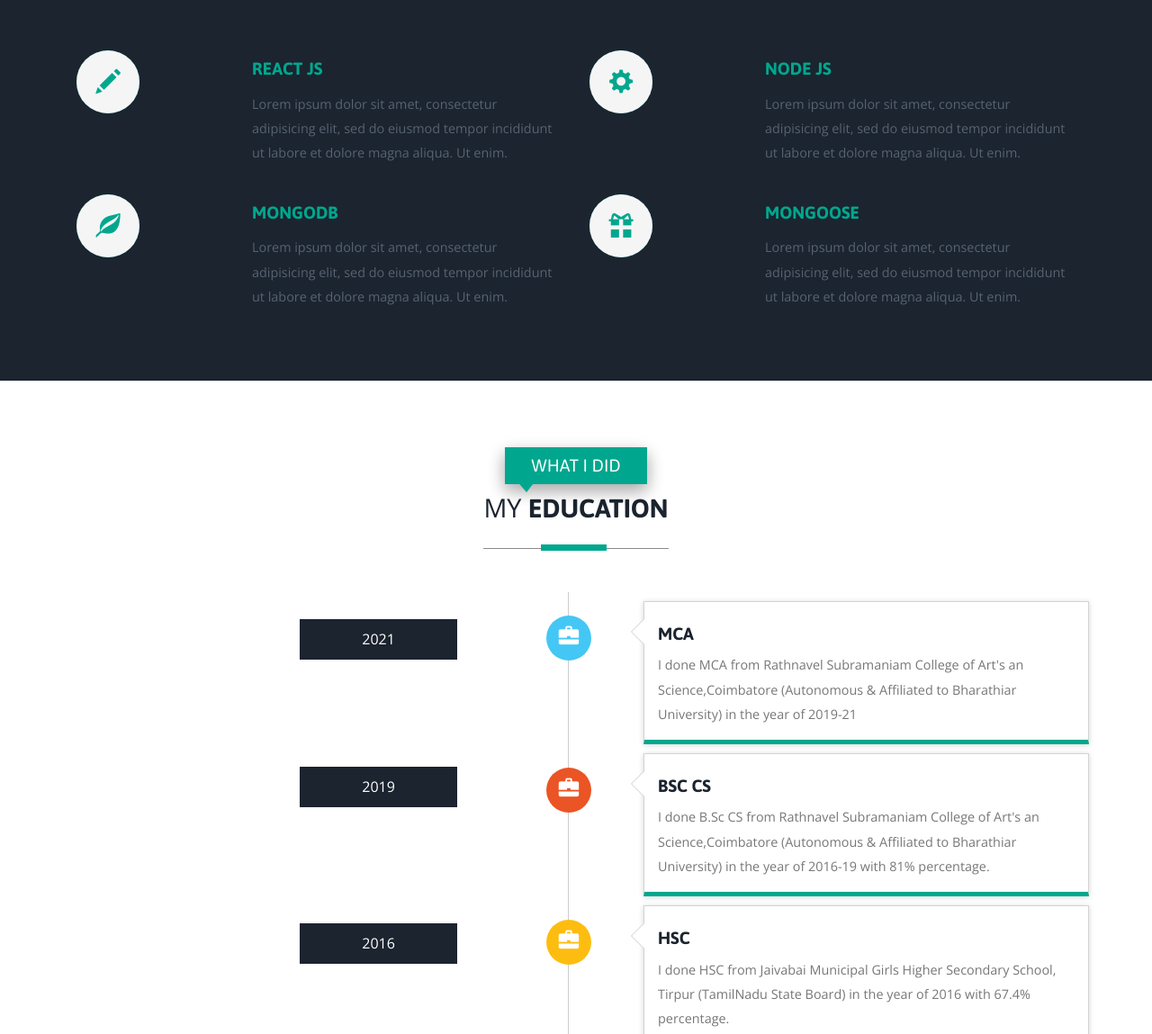
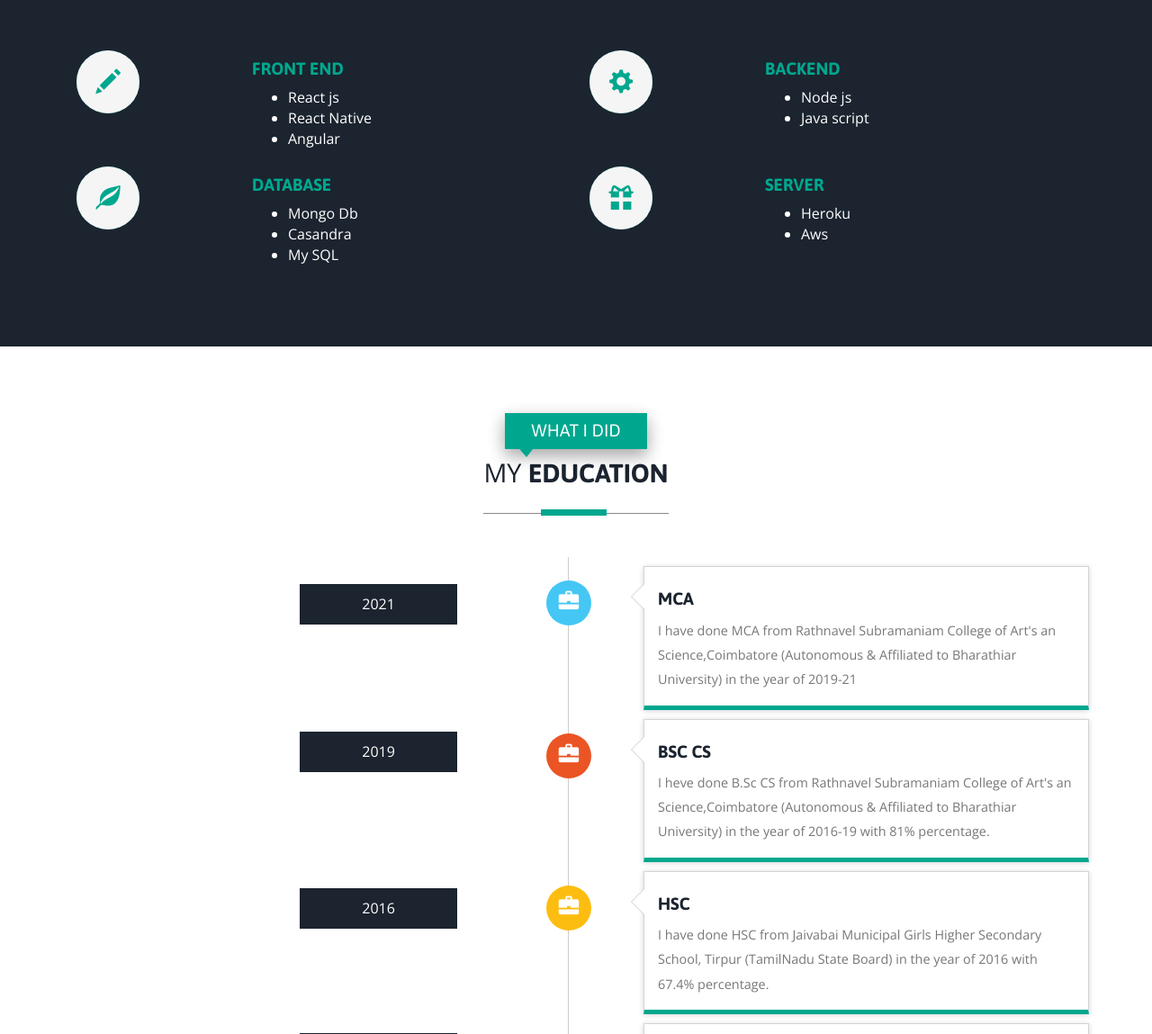
Before and after one commit to Palinjebamalar/resume, a plain HTML site: page index.html in a window 1280 px wide. Shown: the part 1460-2609 px from the top of the page at 90% size. Drawn offline with nearby package versions, Linux system fonts and the light colour scheme; files whose address does not match are found by name.

Commit message:
Update index.html

```diff
--- a/index.html
+++ b/index.html
@@ -124,21 +124,24 @@ Smartphone Compatible web template, free webdesigns for Nokia, Samsung, LG, Sony
 					                <div class="item">
 					                	<div class="about-left-grid">
 											<h2>Hi! I'm <span>Palin Jebamalar I</span></h2>
-											<p>Seeking a position in an organization where I can show my technical abilities to contribute for the growth of the organization as well as to fulfill my carrier objectives to enhance my knowledge in the rapidly changing field.</p>
+											<p>A motivated individual with in-depth knowledge of languages and development tools, seeking a position in a growth-oriented company where I can use my skills to the advantage of the company while having the scope to develop my own skills.</p>
 										</div>
 					                </div>
 					                  <div class="item">
 					                	<div class="about-left-grid">
-											<h2>Hi! I'm <span>Palin Jebamalar I</span></h2>
-											<p>Lorem ipsum dolor sit amet, consectetur adipisicing elit, sed do eiusmod tempor incididunt ut labore et dolore magna aliqua. Ut enim ad minim veniam, quis nostrud exercitation ullamco laboris nisi ut aliquip ex ea commodo consequat. Duis aute irure dolor in reprehenderit in voluptate velit esse cillum dolore eu fugiat nulla pariatur. Excepteur sint occaecat cupidatat non proident, sunt in culpa qui officia deserunt mollit anim id est laborum. Sed ut perspiciatis.</p>
+											<h2>Full Stack Developer</span></h2>
+											<p>Developed full-stack web applications which processed, analyzed, and rendered data visually.
+												Liaised with back end developers, front end developers, quality assurance testers, and CTO as needed.
+												Managed time-sensitive updates, including content changes and database upgrades.
+												Planned, wrote, and debugged web applications and software with complete accuracy.</p>
 										</div>
 					                </div>
-					                  <div class="item">
+					                  <!-- <div class="item">
 					                	<div class="about-left-grid">
 											<h2>Hi! I'm <span>Palin Jebamalar I</span></h2>
 											<p>Lorem ipsum dolor sit amet, consectetur adipisicing elit, sed do eiusmod tempor incididunt ut labore et dolore magna aliqua. Ut enim ad minim veniam, quis nostrud exercitation ullamco laboris nisi ut aliquip ex ea commodo consequat. Duis aute irure dolor in reprehenderit in voluptate velit esse cillum dolore eu fugiat nulla pariatur. Excepteur sint occaecat cupidatat non proident, sunt in culpa qui officia deserunt mollit anim id est laborum. Sed ut perspiciatis.</p>
 										</div>
-					                </div>
+					                </div> -->
 					</div>
 				</div>
 				<div class="col-md-6 about-right">
@@ -191,8 +194,12 @@ Smartphone Compatible web template, free webdesigns for Nokia, Samsung, LG, Sony
 						</div>
 					</div>
 					<div class="col-xs-8 wthree_about_right_grid_right">
-						<h4>React JS</h4>
-						<p>Lorem ipsum dolor sit amet, consectetur adipisicing elit, sed do eiusmod tempor incididunt ut labore et dolore magna aliqua. Ut enim.</p>
+						<h4>Front End</h4>
+						<ul>
+							<li style="color: white;">React js</li>
+							<li style="color: white;">React Native</li>
+							<li style="color: white;">Angular</li>
+						</ul>
 					</div>
 					<div class="clearfix"> </div>
 				</div>
@@ -203,8 +210,11 @@ Smartphone Compatible web template, free webdesigns for Nokia, Samsung, LG, Sony
 						</div>
 					</div>
 					<div class="col-xs-8 wthree_about_right_grid_right">
-						<h4>Node JS</h4>
-						<p>Lorem ipsum dolor sit amet, consectetur adipisicing elit, sed do eiusmod tempor incididunt ut labore et dolore magna aliqua. Ut enim.</p>
+						<h4>Backend</h4>
+						<ul>
+							<li style="color: white;">Node js</li>
+							<li style="color: white;">Java script</li>
+						</ul>
 					</div>
 					<div class="clearfix"> </div>
 				</div>
@@ -215,8 +225,12 @@ Smartphone Compatible web template, free webdesigns for Nokia, Samsung, LG, Sony
 						</div>
 					</div>
 					<div class="col-xs-8 wthree_about_right_grid_right">
-						<h4>MongoDB</h4>
-						<p>Lorem ipsum dolor sit amet, consectetur adipisicing elit, sed do eiusmod tempor incididunt ut labore et dolore magna aliqua. Ut enim.</p>
+						<h4>Database</h4>
+						<ul>
+							<li style="color: white;">Mongo Db</li>
+							<li style="color: white;">Casandra</li>
+							<li style="color: white;">My SQL</li>
+						</ul>
 					</div>
 					<div class="clearfix"> </div>
 				</div>
@@ -227,8 +241,11 @@ Smartphone Compatible web template, free webdesigns for Nokia, Samsung, LG, Sony
 						</div>
 					</div>
 					<div class="col-xs-8 wthree_about_right_grid_right">
-						<h4>Mongoose</h4>
-						<p>Lorem ipsum dolor sit amet, consectetur adipisicing elit, sed do eiusmod tempor incididunt ut labore et dolore magna aliqua. Ut enim.</p>
+						<h4>Server</h4>
+						<ul>
+							<li style="color: white;">Heroku</li>
+							<li style="color: white;">Aws</li>
+						</ul>
 					</div>
 					<div class="clearfix"> </div>
 				</div>
@@ -265,7 +282,7 @@ Smartphone Compatible web template, free webdesigns for Nokia, Samsung, LG, Sony
 																	  <h4 class="timeline-title">MCA</h4>
 																	</div>
 																	<div class="timeline-body">
-																	  <p>I done MCA from Rathnavel Subramaniam College of Art's an Science,Coimbatore (Autonomous & Affiliated to Bharathiar University) in the year of 2019-21 </p>
+																	  <p>I have done MCA from Rathnavel Subramaniam College of Art's an Science,Coimbatore (Autonomous & Affiliated to Bharathiar University) in the year of 2019-21 </p>
 																	</div>
 																  </div>
 																</li>
@@ -277,7 +294,7 @@ Smartphone Compatible web template, free webdesigns for Nokia, Samsung, LG, Sony
 																	  <h4 class="timeline-title">BSC CS</h4>
 																	</div>
 																	<div class="timeline-body">
-																	  <p>I done B.Sc CS from Rathnavel Subramaniam College of Art's an Science,Coimbatore (Autonomous & Affiliated to Bharathiar University) in the year of 2016-19 with 81% percentage. </p>
+																	  <p>I heve done B.Sc CS from Rathnavel Subramaniam College of Art's an Science,Coimbatore (Autonomous & Affiliated to Bharathiar University) in the year of 2016-19 with 81% percentage. </p>
 																	</div>
 																  </div>
 																</li>
@@ -291,7 +308,7 @@ Smartphone Compatible web template, free webdesigns for Nokia, Samsung, LG, Sony
 																	  <h4 class="timeline-title">HSC</h4>
 																	</div>
 																	<div class="timeline-body">
-																	  <p>I done HSC from Jaivabai Municipal Girls Higher Secondary School, Tirpur (TamilNadu State Board) in the year of 2016 with 67.4% percentage.</p>
+																	  <p>I have done HSC from Jaivabai Municipal Girls Higher Secondary School, Tirpur (TamilNadu State Board) in the year of 2016 with 67.4% percentage.</p>
 																	</div>
 																  </div>
 																</li>
@@ -303,7 +320,7 @@ Smartphone Compatible web template, free webdesigns for Nokia, Samsung, LG, Sony
 																	  <h4 class="timeline-title">SSLC</h4>
 																	</div>
 																	<div class="timeline-body">
-																	  <p>I done SSLC from Jaivabai Municipal Girls Higher Secondary School, Tirpur (TamilNadu State Board) in the year of 2014 with 75.4% percentage. </p>
+																	  <p>I have done SSLC from Jaivabai Municipal Girls Higher Secondary School, Tirpur (TamilNadu State Board) in the year of 2014 with 75.4% percentage. </p>
 																	</div>
 																  </div>
 																</li>
@@ -487,7 +504,7 @@ Smartphone Compatible web template, free webdesigns for Nokia, Samsung, LG, Sony
 	</div>
 	<!-- //portfolio -->
     <!-- top-grids -->
-				<div class="blog" id="blogs">
+				<!-- <div class="blog" id="blogs">
 					<div class="container">
 						<div class="service-head text-center">
 						<h4>BLOGS</h4>
@@ -555,7 +572,7 @@ Smartphone Compatible web template, free webdesigns for Nokia, Samsung, LG, Sony
 						<div class="clearfix"></div>
 					 </div>
 					</div>
-				</div>
+				</div> -->
 				<!-- top-grids -->
 	<!-- /blog-pop-->
 			<div class="modal ab fade" id="myModal1" tabindex="-1" role="dialog" aria-labelledby="myModalLabel">
```
